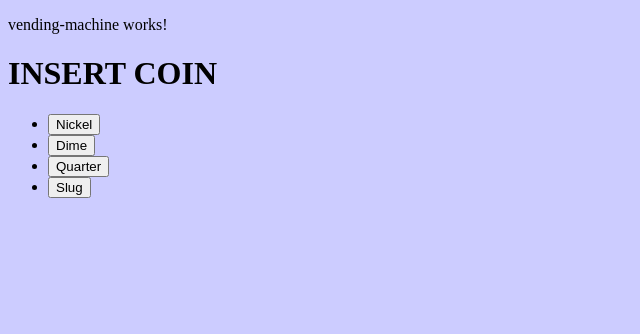
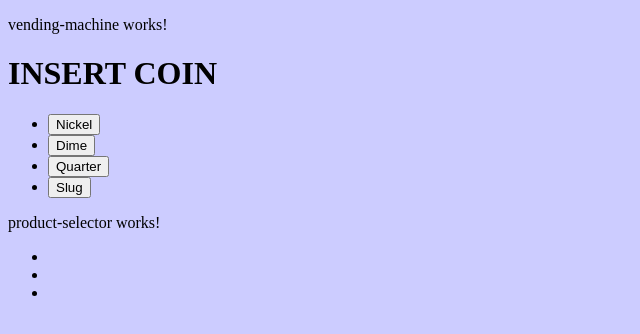
Before and after one commit to OSpatrick/TDD-Kata, an Angular app in the folder 08-VendingMachine/angular/vending-machine/: page / in a window 1280 px wide. Shown: the top 334 px of the page, without its empty margins (0-640 px from the left). Built offline with nearby package versions, Linux system fonts and the light colour scheme.

Commit message:
forestry school

```diff
--- a/08-VendingMachine/angular/vending-machine/src/app/product-selector/product-selector.component.ts
+++ b/08-VendingMachine/angular/vending-machine/src/app/product-selector/product-selector.component.ts
@@ -1,10 +1,18 @@
 import { Component, OnInit } from '@angular/core';
+
+import { Injectable } from '@angular/core';
+
+@Injectable({
+  providedIn: 'root',
+})
 
 @Component({
   selector: 'app-product-selector',
   templateUrl: './product-selector.component.html',
   styleUrls: ['./product-selector.component.scss']
 })
+
+
 export class ProductSelectorComponent implements OnInit {
 
   constructor() { }
--- a/08-VendingMachine/angular/vending-machine/src/app/vending-machine/vending-machine.component.html
+++ b/08-VendingMachine/angular/vending-machine/src/app/vending-machine/vending-machine.component.html
@@ -12,3 +12,4 @@
       </li>
     </ul>
 </div>
+<app-product-selector></app-product-selector>
--- a/08-VendingMachine/angular/vending-machine/src/app/vending-machine/vending-machine.component.ts
+++ b/08-VendingMachine/angular/vending-machine/src/app/vending-machine/vending-machine.component.ts
@@ -1,6 +1,7 @@
 import { Component, OnInit } from '@angular/core';
 import { CoinCounterService } from '../services/coin-counter.service';
 import { Coin, VALID_COINS } from 'src/model/coin.interface';
+import {ProductSelectorComponent} from '../product-selector/product-selector.component';
 
 @Component({
   selector: 'app-vending-machine',
@@ -11,12 +12,12 @@ export class VendingMachineComponent implements OnInit {
   public coins: Coin[] = VALID_COINS;
   public counter: number = 0;
 
-  constructor(public coinCounterService: CoinCounterService) { }
+  constructor(public coinCounterService: CoinCounterService, public productSelector: ProductSelectorComponent) { }
 
   ngOnInit(): void {
   }
 
-  //TODO: wire up coinSlot to counter
+  // TODO: wire up coinSlot to counter
   coinSlot(coin): void {
     this.counter += this.coinCounterService.count(coin.diameter, coin.weight);
   }
```
Also changed, not shown: 1 other file (tests, documents, lock files or other folders).
